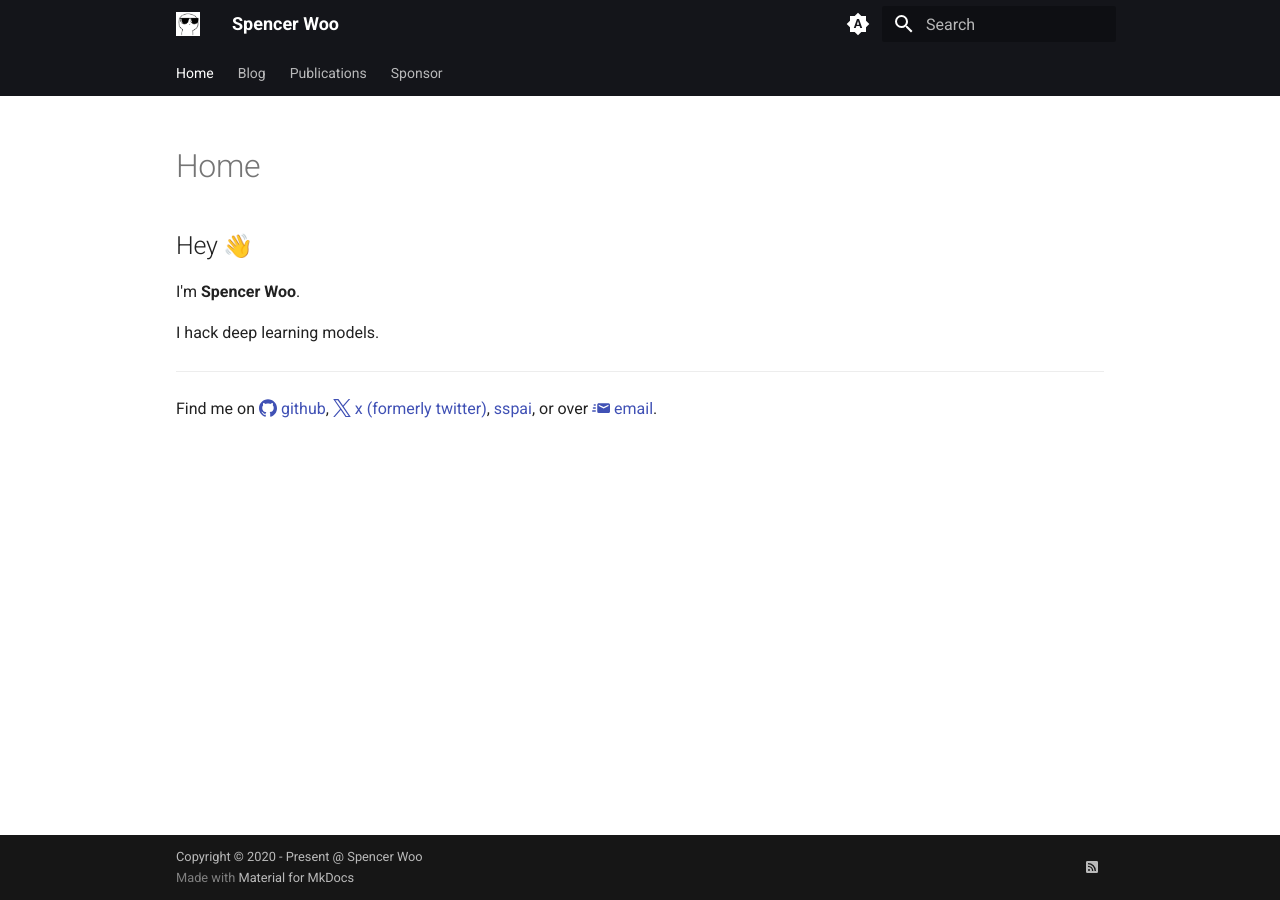
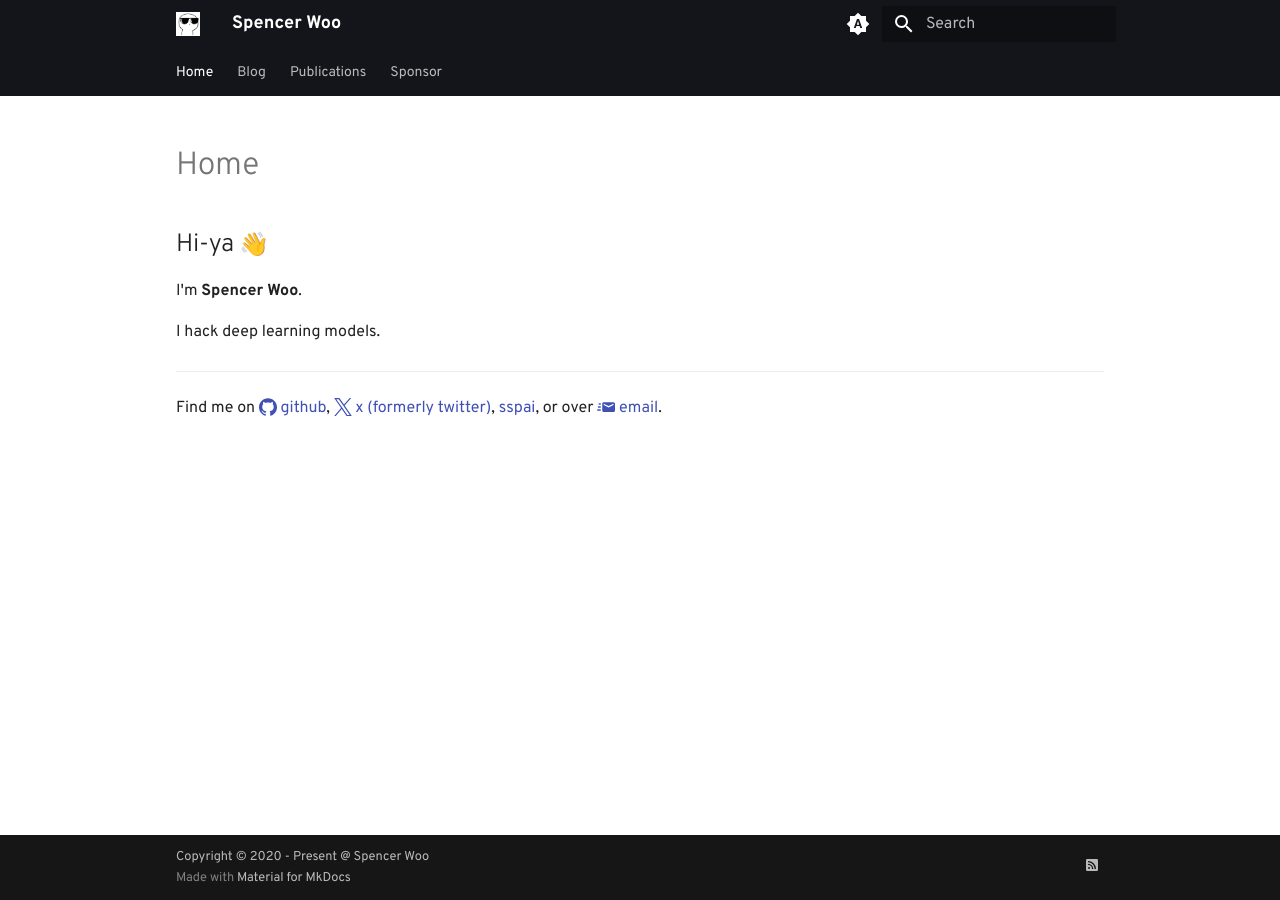
Before and after one commit to spencerwooo/spencerwoo.com, an MkDocs documentation site: the page built from docs/index.md, in a window 1280 px wide. Built offline with MkDocs 1.6.1 and Material for MkDocs 9.7.7, drawn with Linux system fonts in a browser that asks for light colours; emoji names are drawn with the system emoji font.

Commit message:
Change global font to Overpass

```diff
--- a/docs/index.md
+++ b/docs/index.md
@@ -5,7 +5,7 @@ hide:
   - footer
 ---
 
-<h2 markdown>Hey :wave:</h2>
+<h2 markdown>Hi-ya :wave:</h2>
 
 I'm **Spencer Woo**.
 
--- a/mkdocs.yml
+++ b/mkdocs.yml
@@ -15,8 +15,8 @@ theme:
   custom_dir: overrides
   logo: assets/logo.png
   favicon: assets/logo.png
-  # font:
-  #   text: Inter
+  font:
+    text: Overpass
   palette:
     - media: "(prefers-color-scheme)"
       toggle:
--- a/pyproject.toml
+++ b/pyproject.toml
@@ -3,7 +3,7 @@ name = "spencerwoo-com"
 version = "0.1.0"
 description = "Spencer Woo's Site"
 readme = "README.md"
-requires-python = ">=3.12"
+requires-python = ">=3.13"
 dependencies = [
     "mkdocs-awesome-pages-plugin>=2.10",
     "mkdocs-material[imaging]>=9.6",
```
